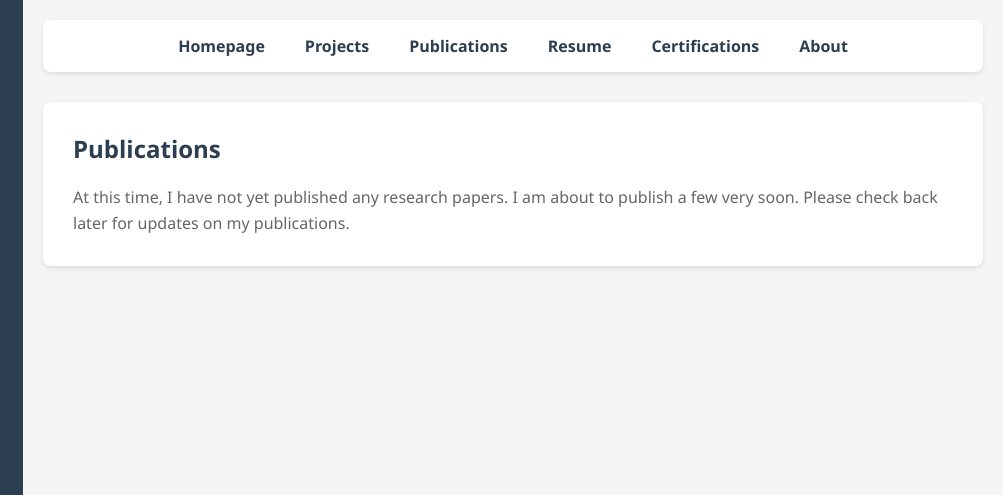
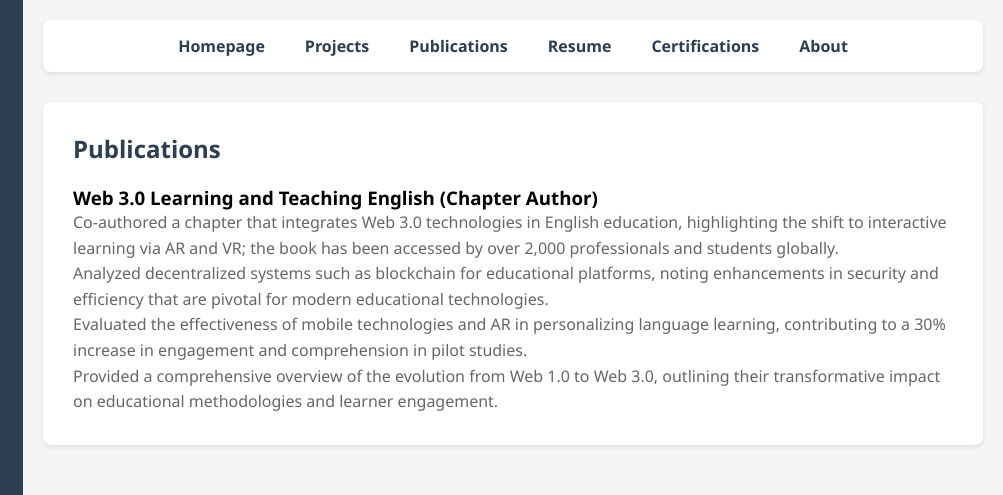
Before and after one commit to jeevanba273/PERSONAL-WEBSITE, a plain HTML site: page publications.html in a window 1280 px wide. Shown: the top 495 px of the page, 277-1280 px from the left. Drawn offline with Linux system fonts and the light colour scheme.

Commit message:
Updated Publications

```diff
--- a/publications.html
+++ b/publications.html
@@ -152,12 +152,22 @@
       <!-- Publications Content -->
       <div class="content-section">
         <h2>Publications</h2>
+        <h3>Web 3.0 Learning and Teaching English (Chapter Author)</h3>
         <p>
-          At this time, I have not yet published any research papers. I am about
-          to publish a few very soon. Please check back later for updates on my
-          publications.
+          Co-authored a chapter that integrates Web 3.0 technologies in English
+          education, highlighting the shift to interactive learning via AR and
+          VR; the book has been accessed by over 2,000 professionals and
+          students globally.<br />
+          Analyzed decentralized systems such as blockchain for educational
+          platforms, noting enhancements in security and efficiency that are
+          pivotal for modern educational technologies.<br />
+          Evaluated the effectiveness of mobile technologies and AR in
+          personalizing language learning, contributing to a 30% increase in
+          engagement and comprehension in pilot studies.<br />
+          Provided a comprehensive overview of the evolution from Web 1.0 to Web
+          3.0, outlining their transformative impact on educational
+          methodologies and learner engagement.<br />
         </p>
-        <!-- You can add publication items below as they become available -->
       </div>
     </div>
 
```
